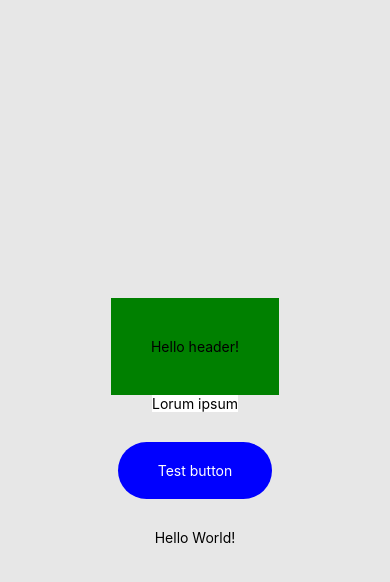
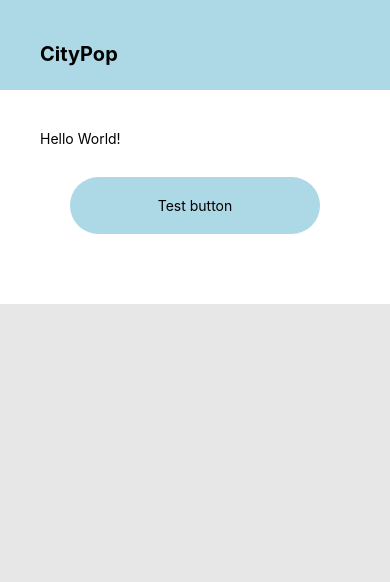
Before and after one commit to Fritzcho/citypop, a React Native app: screen / in a window 390 px wide. Shown: the top 582 px of the page. Built offline with nearby package versions, Linux system fonts and the light colour scheme.

Commit message:
Added a header and made some minor changes to colors and paddings in the views

```diff
--- a/App.tsx
+++ b/App.tsx
@@ -1,20 +1,16 @@
 import React from 'react';
 import { StyleSheet, Text, View} from 'react-native';
 import HighlightButton from './src/constants/StandardButton';
+import Header from './src/components/Header';
 
 export default function App() {
   return (
     <View style={styles.container}>
-      <View style={styles.header}>
-        <Text>Hello header!</Text>
+      <Header/>
+      <View style={styles.body}>
+        <Text>Hello World!</Text>
+        <HighlightButton content='Test button'/>
       </View>
-      <View style={styles.body}>
-        <Text>
-          Lorum ipsum
-        </Text>
-      </View>
-      <HighlightButton content='Test button'/>
-      <Text>Hello World!</Text>
     </View>
   );
 }
@@ -23,8 +19,6 @@ const styles = StyleSheet.create({
   container: {
     flex:1,
     backgroundColor: '#E7E7E7',
-    alignItems: 'center',
-    justifyContent: 'center',
   },
   header: {
     backgroundColor: 'green',
@@ -32,5 +26,6 @@ const styles = StyleSheet.create({
   },
   body: {
     backgroundColor: 'white',
+    padding: 40,
   }
 });
--- /dev/null
+++ b/src/components/Header.tsx
@@ -0,0 +1,24 @@
+import React from 'react';
+import { StyleSheet, Text, View} from 'react-native';
+
+export default function Header() {
+    return (
+        <View style={styles.header}>
+            <Text style={styles.headerText}>CityPop</Text>
+        </View>
+    )
+}
+
+const styles = StyleSheet.create({
+    header: {
+        height:90,
+        paddingTop: 42,
+        backgroundColor: 'lightblue',
+        paddingLeft: 40,
+    },
+    headerText: {
+        color: 'black',
+        fontSize: 20,
+        fontWeight: 'bold',
+    }
+})
--- a/src/constants/StandardButton.tsx
+++ b/src/constants/StandardButton.tsx
@@ -11,7 +11,7 @@ const HighlightButton = ({content}:ButtonProps) => {
 
   return (
     <View style={styles.container}>
-      <TouchableHighlight activeOpacity={0.5} underlayColor={'red'}
+      <TouchableHighlight activeOpacity={0.5} underlayColor={'white'}
       onPress={onPress} style={styles.highlight}>
         <View style={styles.button}>
           <Text style={styles.text}>{content}</Text>
@@ -28,14 +28,14 @@ const styles = StyleSheet.create({
   },
   button: {
     alignItems: "center",
-    backgroundColor: 'blue',
+    backgroundColor: 'lightblue',
     paddingHorizontal: 40,
     paddingVertical: 20,
     color: 'white',
     borderRadius: 30
   },
   text: {
-      color:'white',
+      color:'black',
   },
   highlight: {
       borderRadius: 30
```
Also changed, not shown: src/constants/AppNavigator.tsx (added).
